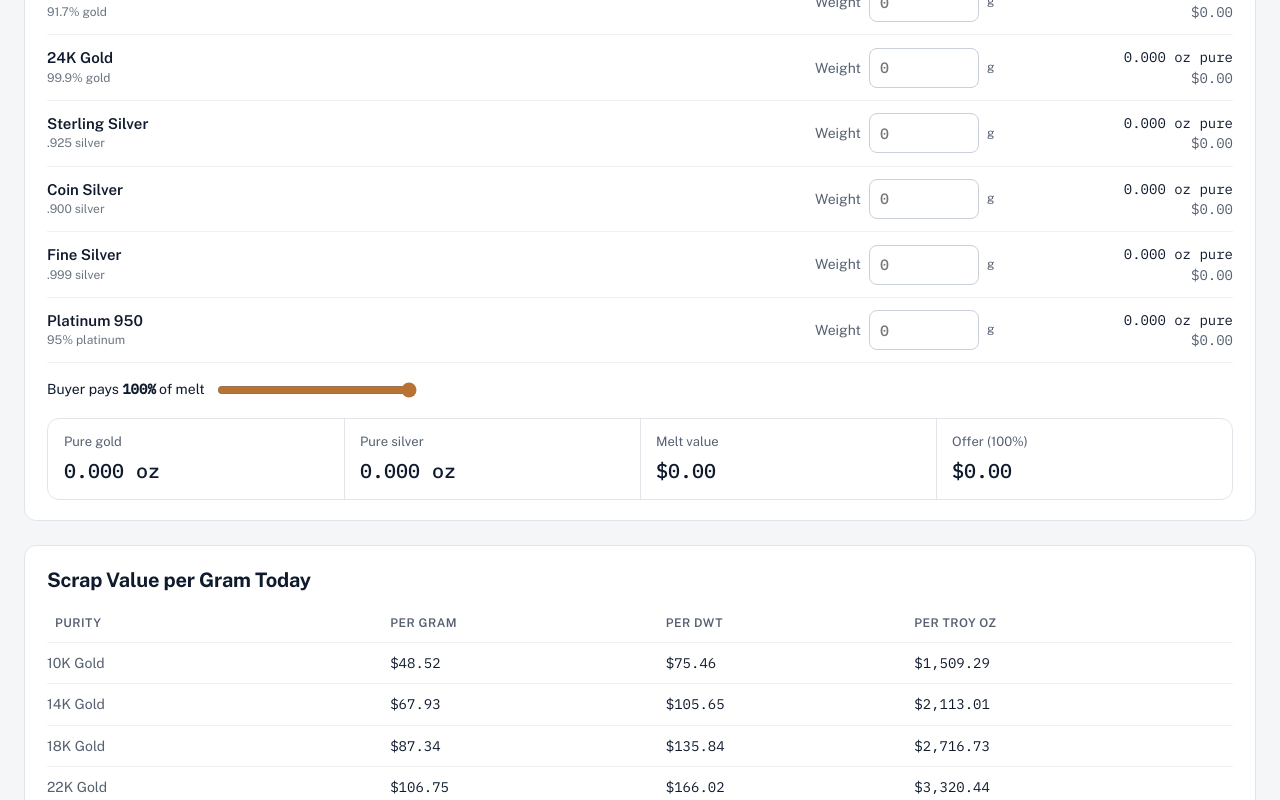
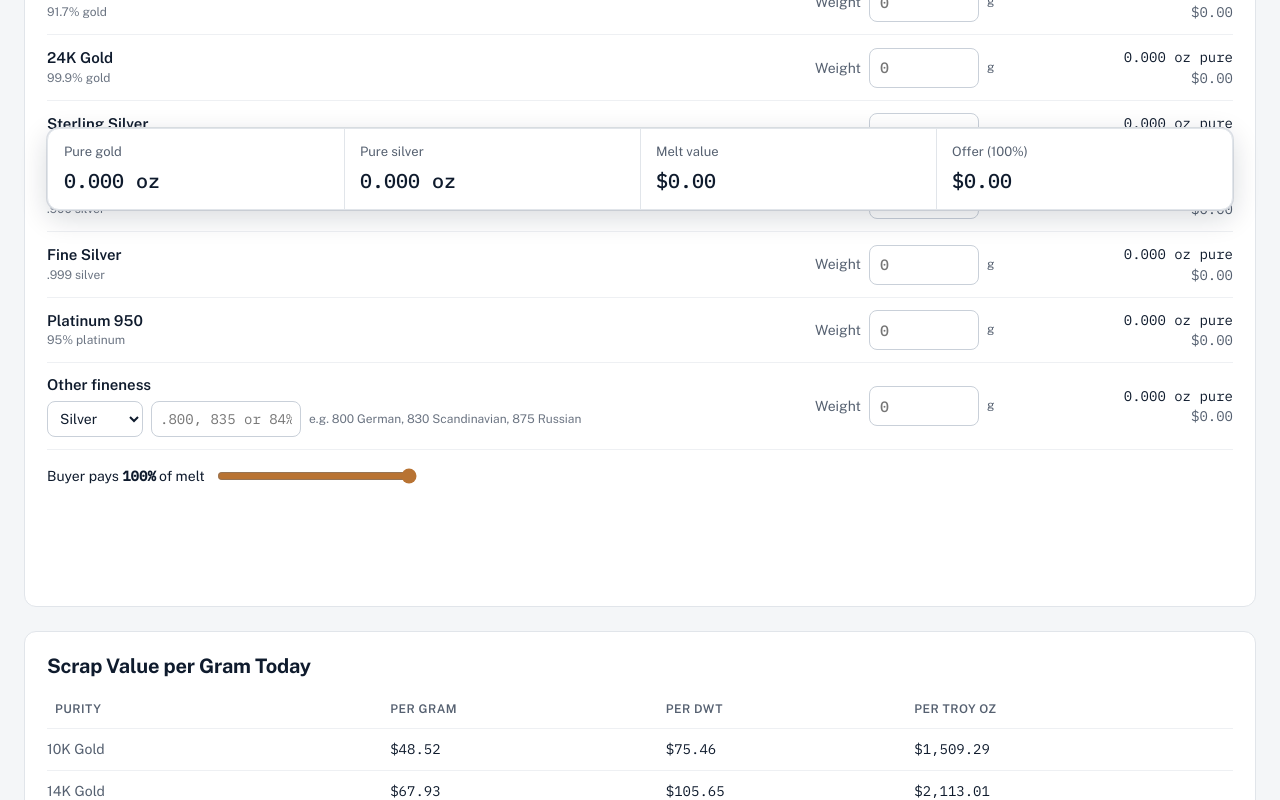
Before and after one commit to kd-deals/trackthemelt, a Next.js app: page /scrap-gold-silver-calculator in a window 1280 px wide. Shown: the part 580-1380 px from the top of the page. Built offline with nearby package versions, Linux system fonts and the light colour scheme; no server answers.

Commit message:
Add files via upload

```diff
--- a/app/globals.css
+++ b/app/globals.css
@@ -388,3 +388,25 @@ button { font: inherit; }
 .calc-tabs { overflow-x: auto; }
 .calc-tabs a { white-space: nowrap; }
 .mt-head.no-face, .mt-row.no-face { grid-template-columns: minmax(0, 2.2fr) 110px minmax(0, 1.8fr) 110px; }
+
+.custom-fine { display: flex; flex-wrap: wrap; align-items: center; gap: 6px 8px; margin-top: 6px; }
+.custom-fine select, .custom-fine input { height: 36px; border: 1px solid var(--control); border-radius: 8px; background: var(--surface); font: inherit; font-size: 14px; color: var(--ink); padding: 0 8px; }
+.custom-fine input { width: 150px; font-family: var(--mono); }
+
+/* Totals stay pinned to the bottom of the screen while scrolling through a calculator */
+.calc .junk-total {
+  position: sticky; bottom: 10px; z-index: 5; background: var(--surface);
+  box-shadow: 0 8px 28px rgba(15, 27, 45, 0.16), 0 0 0 1px var(--line);
+}
+@media (max-width: 760px) {
+  .calc .junk-total { bottom: 6px; grid-template-columns: repeat(auto-fit, minmax(105px, 1fr)); }
+  .calc .junk-total > div { padding: 8px 10px; }
+  .calc .junk-total dt { font-size: 11px; }
+  .calc .junk-total dd { font-size: 15px; margin-top: 2px; }
+}
+@media (max-width: 760px) {
+  .junk-line { grid-template-columns: 1fr; gap: 8px; }
+  .junk-input { flex-wrap: wrap; }
+  .calc .junk-total { grid-template-columns: repeat(2, minmax(0, 1fr)); }
+  .calc .junk-total > div:first-child:nth-last-child(5) { display: none; }   /* 5-tile totals: drop the count tile on phones */
+}
--- a/components/Header.js
+++ b/components/Header.js
@@ -21,7 +21,7 @@ export default function Header({ active }) {
     ['base', '/#base', 'Pennies & Nickels'],
     ['world', '/world/', 'World'],
     ['junk', '/junk-silver-calculator/', 'Junk Silver Calculator'],
-    ['scrap', '/scrap-gold-silver-calculator/', 'Scrap Gold'],
+    ['scrap', '/scrap-gold-silver-calculator/', 'Scrap Gold & Silver'],
   ];
   return (
     <header className="site-header">
--- a/components/ScrapCalc.js
+++ b/components/ScrapCalc.js
@@ -44,12 +44,22 @@ export function ScrapPriceTable({ initial }) {
   );
 }
 
+// Fineness typed any common way: .800 / 0.8, 800 (millesimal), or 80 (%).
+export function parseFine(v) {
+  const n = Number(String(v).replace(/[%\s]/g, ''));
+  if (!Number.isFinite(n) || n <= 0) return null;
+  const f = n <= 1 ? n : n <= 100 ? n / 100 : n <= 1000 ? n / 1000 : null;
+  return f && f <= 1 ? f : null;
+}
+
 export default function ScrapCalc({ initial }) {
   const s = useSpot(initial);
   const [unit, setUnit] = useState('g');
   const [w, setW] = useState(Object.fromEntries(PURITIES.map((p) => [p.key, ''])));
   const [pct, setPct] = useState(100);
+  const [custom, setCustom] = useState({ metal: 'XAG', fine: '', w: '' });
   const u = UNITS[unit];
+  const cFine = parseFine(custom.fine);
 
   const lines = PURITIES.map((p) => {
     const grams = Math.max(0, Number(w[p.key]) || 0) * u.grams;
@@ -57,6 +67,12 @@ export default function ScrapCalc({ initial }) {
     const spot = s.prices[p.metal];
     return { ...p, grams, pureOz, value: spot != null ? pureOz * spot : null };
   });
+  {
+    const grams = Math.max(0, Number(custom.w) || 0) * u.grams;
+    const pureOz = cFine ? (grams * cFine) / OZT : 0;
+    const spot = s.prices[custom.metal];
+    lines.push({ key: 'custom', metal: custom.metal, grams, pureOz, value: spot != null ? pureOz * spot : null, custom: true });
+  }
   const sum = (metal) => lines.filter((l) => !metal || l.metal === metal).reduce((n, l) => n + (l.value || 0), 0);
   const total = sum();
   const oz = (metal) => lines.filter((l) => l.metal === metal).reduce((n, l) => n + l.pureOz, 0);
@@ -72,7 +88,7 @@ export default function ScrapCalc({ initial }) {
         </div>
       </div>
       <div className="junk-grid">
-        {lines.map((l) => (
+        {lines.filter((l) => !l.custom).map((l) => (
           <label key={l.key} className="junk-line">
             <span className="junk-name">
               <span className="pname">{l.title}</span>
@@ -90,6 +106,31 @@ export default function ScrapCalc({ initial }) {
             </span>
           </label>
         ))}
+        <div className="junk-line custom-line">
+          <span className="junk-name">
+            <span className="pname">Other fineness</span>
+            <span className="custom-fine">
+              <select value={custom.metal} onChange={(e) => setCustom({ ...custom, metal: e.target.value })} aria-label="Metal">
+                <option value="XAG">Silver</option>
+                <option value="XAU">Gold</option>
+                <option value="XPT">Platinum</option>
+              </select>
+              <input type="text" inputMode="decimal" placeholder=".800, 835 or 84%" value={custom.fine}
+                aria-label="Fineness" onChange={(e) => setCustom({ ...custom, fine: e.target.value })} />
+              <span className="code">{custom.fine === '' ? 'e.g. 800 German, 830 Scandinavian, 875 Russian' : cFine ? `= ${(cFine * 100).toFixed(1)}% pure` : 'Enter .800, 800 or 80%'}</span>
+            </span>
+          </span>
+          <label className="junk-input">
+            <span className="muted">Weight</span>
+            <input type="number" inputMode="decimal" min="0" step="0.01" placeholder="0" value={custom.w}
+              onChange={(e) => setCustom({ ...custom, w: e.target.value })} />
+            <span className="step-hint muted xsmall">{u.short}</span>
+          </label>
+          <span className="junk-out mono">
+            <span>{lines.at(-1).pureOz.toFixed(3)} oz pure</span>
+            <span className="muted">{lines.at(-1).value == null ? '—' : dollars(lines.at(-1).value)}</span>
+          </span>
+        </div>
       </div>
       <div className="junk-opts">
         <label className="slider">
```
